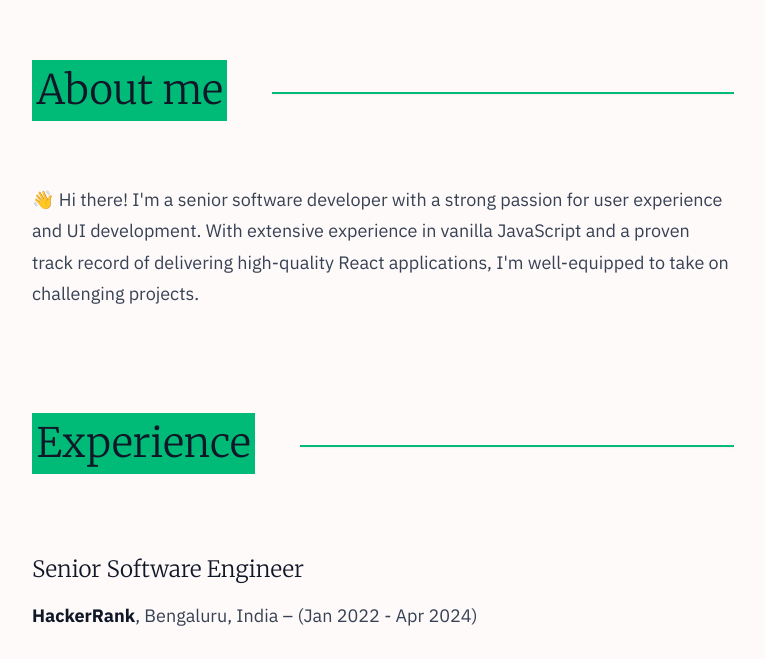
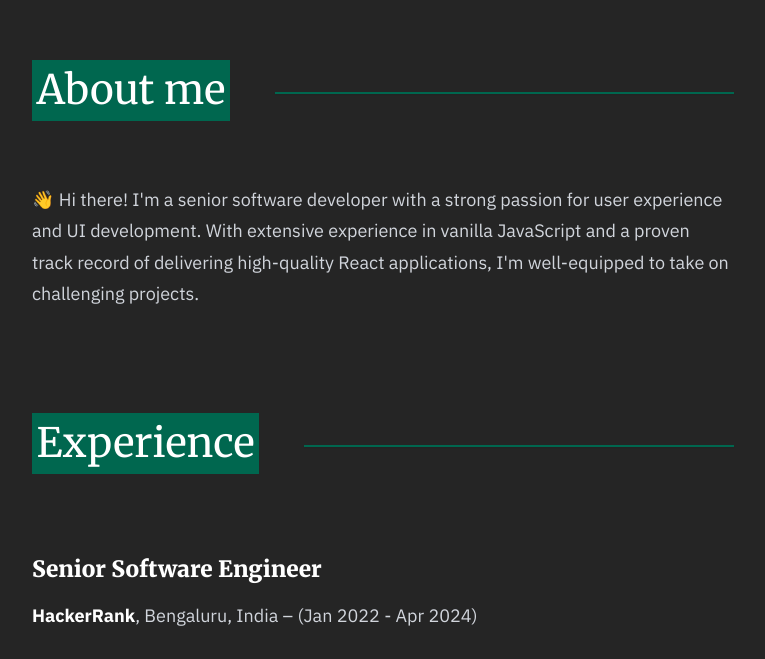
Before and after one commit to theindianotaku/md-portfolio, a Next.js app: page / in a window 1280 px wide. Shown: the part 801-1460 px from the top of the page, without its empty margins (257-1022 px from the left). Built offline with nearby package versions, Linux system fonts and the light colour scheme; a web font is replaced by a local one.

Commit message:
add theme support

```diff
--- a/package.json
+++ b/package.json
@@ -17,6 +17,7 @@
     "@types/mdx": "^2.0.13",
     "gray-matter": "^4.0.3",
     "next": "15.2.1",
+    "next-themes": "^0.4.5",
     "react": "^19.0.0",
     "react-dom": "^19.0.0"
   },
--- a/src/app/globals.css
+++ b/src/app/globals.css
@@ -1,29 +1,34 @@
 @import 'tailwindcss';
 @config "../../tailwind.config.mjs";
 
-:root {
+@custom-variant dark (&:where(.dark, .dark *));
+
+@theme {
   --emerald-green: #00674f;
   --jade-green: #00bb77;
   --accent: var(--jade-green);
 
   --background: #fffafa;
   --foreground: #252525;
-}
 
-@theme {
   --color-background: var(--background);
   --color-foreground: var(--foreground);
 }
 
-@media (prefers-color-scheme: dark) {
-  :root {
+@layer base {
+  @variant dark {
     --accent: var(--emerald-green);
     --background: #252525;
     --foreground: #fffafa;
   }
+
+  html {
+    font-size: 18px;
   }
 
   body {
+    @apply bg-background text-foreground;
+
     font-family: var(--font-sans);
   }
 
@@ -44,24 +49,6 @@ h6 {
     font-family: var(--font-serif);
     font-weight: var(--font-weight-light);
   }
-
-.prose {
-}
-
-@layer base {
-  html {
-    font-size: 18px;
-  }
-
-  body {
-    @apply bg-background text-foreground;
-  }
-
-  .text-highlight {
-    @apply inline-block leading-normal px-1;
-
-    background-color: var(--accent);
-  }
 }
 
 @layer utilities {
@@ -80,4 +67,10 @@ h6 {
   .fg-custom-accent {
     color: var(--accent);
   }
+
+  .text-highlight {
+    @apply inline-block leading-normal px-1;
+
+    background-color: var(--accent);
   }
+}
--- a/src/app/layout.tsx
+++ b/src/app/layout.tsx
@@ -3,6 +3,7 @@ import type { Metadata } from 'next';
 import { Merriweather, Mona_Sans, IBM_Plex_Sans } from 'next/font/google';
 import './globals.css';
 
+import { ThemeProvider } from 'next-themes';
 import Header from '@/components/header';
 import Footer from '@/components/footer';
 
@@ -36,13 +37,19 @@ export default function RootLayout({
   children: React.ReactNode;
 }>) {
   return (
-    <html lang="en">
+    <html lang="en" className="dark" suppressHydrationWarning>
       <body
         className={`${sansFont.variable} ${serifFont.variable} ${monaSansFont.variable} antialiased`}
       >
-        <Header />
-        {children}
-        <Footer />
+        <ThemeProvider
+          defaultTheme="dark"
+          enableSystem={false}
+          attribute="class"
+        >
+          <Header />
+          {children}
+          <Footer />
+        </ThemeProvider>
       </body>
     </html>
   );
```
Also changed, not shown: 1 other file (tests, documents, lock files or other folders). Lines whose indentation alone changed are shown as unchanged.
